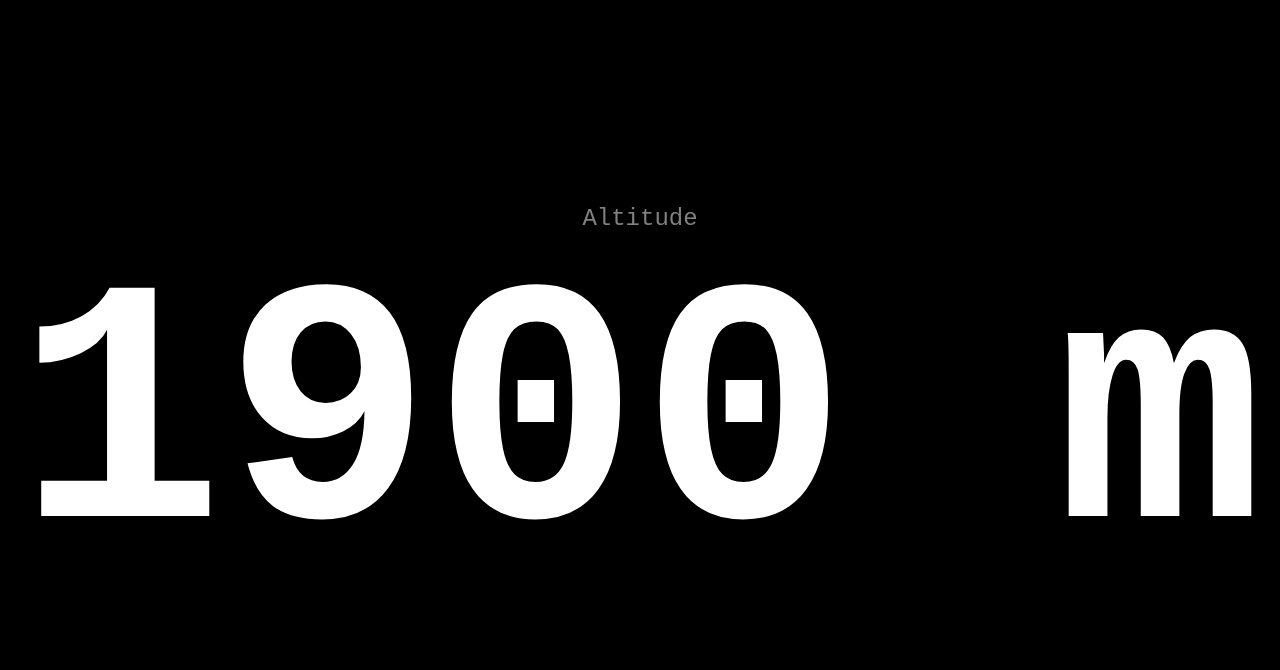
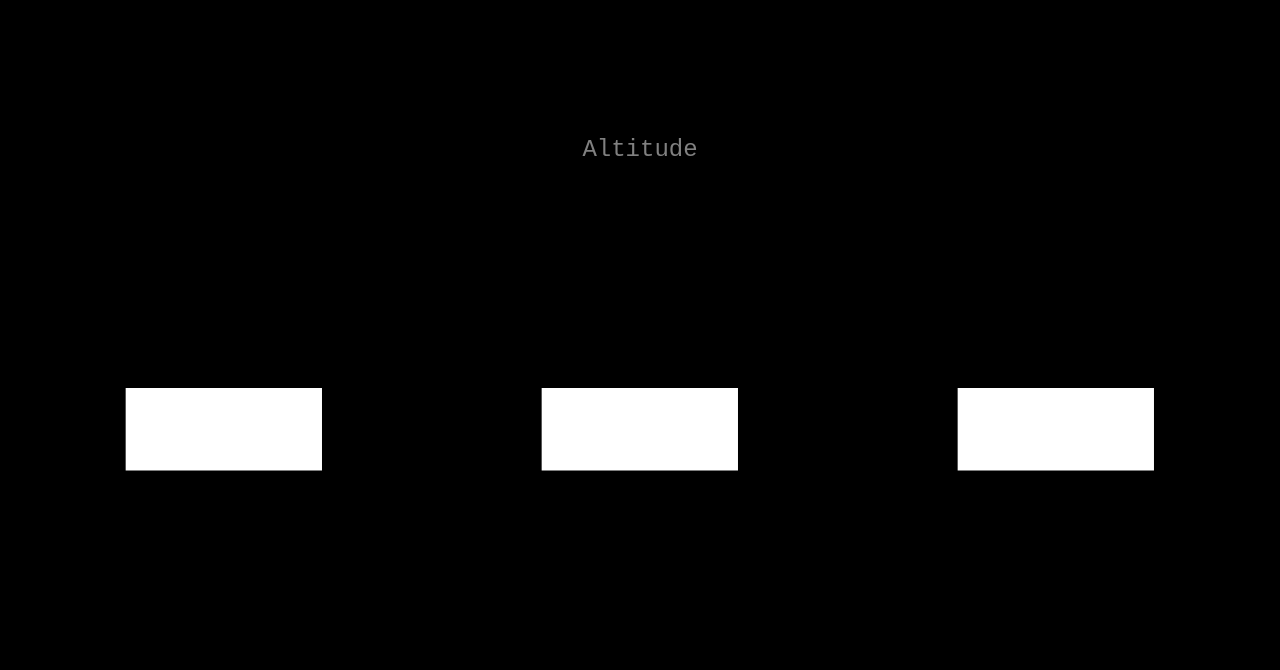
Before and after one commit to tuomPitk/xcbase, a plain HTML site: page widgets/altitude-simple/index.html in a window 1280 px wide. Drawn offline with Linux system fonts and the light colour scheme.

Commit message:
Modified altitude-simple

```diff
--- a/css/core.css
+++ b/css/core.css
@@ -46,6 +46,7 @@ body {
 .text-item {
     color: var(--color-text);
     font-weight: 700;
+    line-height: 0.7;
 }
 
 .text-label {
@@ -53,11 +54,3 @@ body {
     font-size: 1.5rem;
     font-weight: 500;
 }
-
-/* scale to the smaller of width or height (minus padding) */
-#alt {
-    line-height: 1;
-    /* subtract padding (2*var) from viewport then take 0.9 of that */
-    font-size: min(calc((100vw - 2 * var(--padding)) * 0.9),
-            calc((100vh - 2 * var(--padding)) * 0.9));
-}
--- a/widgets/altitude-simple/index.html
+++ b/widgets/altitude-simple/index.html
@@ -16,7 +16,7 @@
 
     <body class="flex-center fullscreen">
         <span class="text-label">Altitude</span>
-        <div id="alt" class="text-item">1900 m</div>
+        <div id="alt" class="text-item">---</div>
     </body>
 
 </html>
```
Also changed, not shown: index.html (+3 -3 lines).
